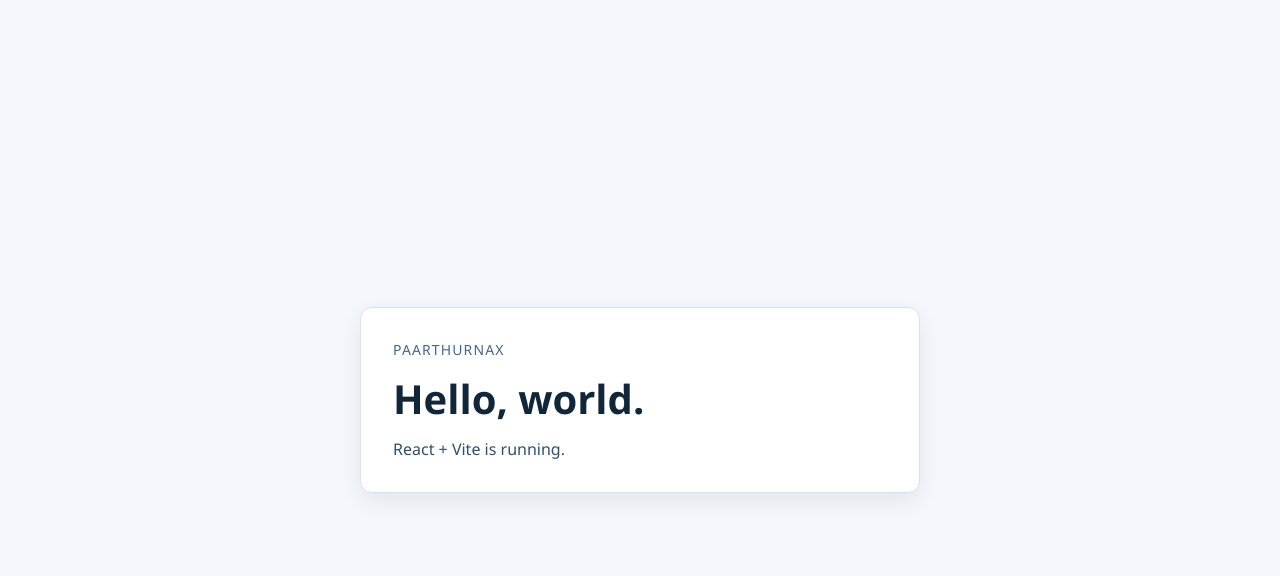
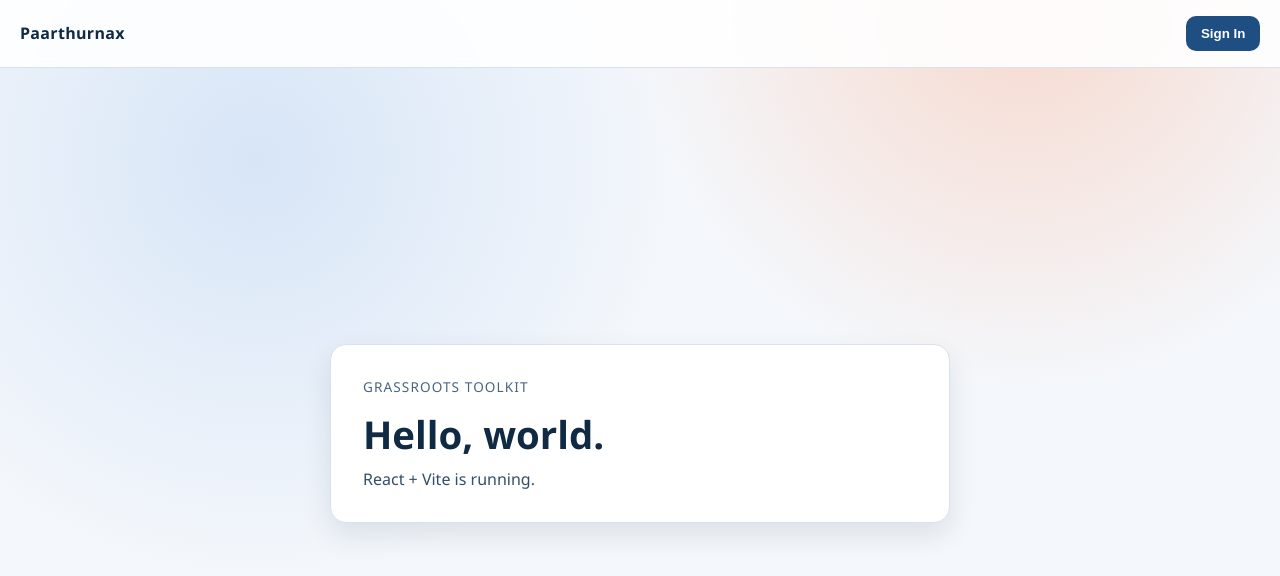
Before and after one commit to KevinUre/Paarthurnax, a React (Vite) app in the folder frontend/: page / in a window 1280 px wide. Shown: the top 576 px of the page. Built offline with nearby package versions, Linux system fonts and the light colour scheme.

Commit message:
navbar and logout

```diff
--- a/frontend/src/App.jsx
+++ b/frontend/src/App.jsx
@@ -1,11 +1,197 @@
+import { useEffect, useMemo, useRef, useState } from "react";
+import { apiRequest, AUTH_TOKEN_KEY } from "./api.js";
+
 export default function App() {
+  const [user, setUser] = useState(null);
+  const [showUserMenu, setShowUserMenu] = useState(false);
+  const [showAuthModal, setShowAuthModal] = useState(false);
+  const [username, setUsername] = useState("");
+  const [password, setPassword] = useState("");
+  const [errorMessage, setErrorMessage] = useState("");
+  const [isSubmitting, setIsSubmitting] = useState(false);
+  const [isCheckingSession, setIsCheckingSession] = useState(true);
+  const userMenuRef = useRef(null);
+
+  useEffect(() => {
+    const storedToken = localStorage.getItem(AUTH_TOKEN_KEY);
+    if (!storedToken) {
+      setIsCheckingSession(false);
+      return;
+    }
+
+    apiRequest("/auth/me", {
+      headers: { Authorization: `Bearer ${storedToken}` },
+    })
+      .then((result) => {
+        setUser(result.user);
+      })
+      .catch(() => {
+        localStorage.removeItem(AUTH_TOKEN_KEY);
+      })
+      .finally(() => {
+        setIsCheckingSession(false);
+      });
+  }, []);
+
+  useEffect(() => {
+    function handleOutsideClick(event) {
+      if (!showUserMenu) {
+        return;
+      }
+
+      if (userMenuRef.current && !userMenuRef.current.contains(event.target)) {
+        setShowUserMenu(false);
+      }
+    }
+
+    document.addEventListener("mousedown", handleOutsideClick);
+    return () => document.removeEventListener("mousedown", handleOutsideClick);
+  }, [showUserMenu]);
+
+  const authDisabled = useMemo(
+    () => isSubmitting || !username.trim() || !password,
+    [isSubmitting, username, password]
+  );
+
+  async function signIn() {
+    setIsSubmitting(true);
+    setErrorMessage("");
+
+    try {
+      const result = await apiRequest("/auth/signin", {
+        method: "POST",
+        headers: { "Content-Type": "application/json" },
+        body: JSON.stringify({
+          username: username.trim(),
+          password,
+        }),
+      });
+
+      localStorage.setItem(AUTH_TOKEN_KEY, result.token);
+      setUser(result.user);
+      setShowAuthModal(false);
+      setPassword("");
+    } catch (error) {
+      setErrorMessage(error.message);
+    } finally {
+      setIsSubmitting(false);
+    }
+  }
+
+  async function signUp() {
+    setIsSubmitting(true);
+    setErrorMessage("");
+
+    try {
+      await apiRequest("/auth/signup", {
+        method: "POST",
+        headers: { "Content-Type": "application/json" },
+        body: JSON.stringify({
+          username: username.trim(),
+          password,
+        }),
+      });
+
+      await signIn();
+    } catch (error) {
+      setErrorMessage(error.message);
+      setIsSubmitting(false);
+    }
+  }
+
+  function openAuthModal() {
+    setErrorMessage("");
+    setShowAuthModal(true);
+  }
+
+  function logout() {
+    localStorage.removeItem(AUTH_TOKEN_KEY);
+    setUser(null);
+    setShowUserMenu(false);
+    setUsername("");
+    setPassword("");
+    setErrorMessage("");
+  }
+
   return (
-    <main className="page">
-      <section className="card">
-        <p className="eyebrow">Paarthurnax</p>
+    <main className="app-shell">
+      <nav className="navbar">
+        <a className="brand" href="/">
+          Paarthurnax
+        </a>
+        <div className="nav-actions">
+          {isCheckingSession ? null : user ? (
+            <div className="user-menu-wrap" ref={userMenuRef}>
+              <button
+                className="user-pill"
+                type="button"
+                onClick={() => setShowUserMenu((current) => !current)}
+              >
+                {user.username}
+              </button>
+              {showUserMenu ? (
+                <div className="user-menu" role="menu">
+                  <button className="user-menu-item" type="button" onClick={logout}>
+                    Log Out
+                  </button>
+                </div>
+              ) : null}
+            </div>
+          ) : (
+            <button className="button button-primary" type="button" onClick={openAuthModal}>
+              Sign In
+            </button>
+          )}
+        </div>
+      </nav>
+
+      <section className="hero">
+        <p className="eyebrow">Grassroots Toolkit</p>
         <h1>Hello, world.</h1>
         <p>React + Vite is running.</p>
       </section>
+
+      {showAuthModal ? (
+        <div className="modal-backdrop" role="presentation" onClick={() => setShowAuthModal(false)}>
+          <div
+            className="modal"
+            role="dialog"
+            aria-modal="true"
+            aria-label="Sign in or sign up"
+            onClick={(event) => event.stopPropagation()}
+          >
+            <h2>Welcome back</h2>
+            <label className="field">
+              <span>Username</span>
+              <input
+                autoFocus
+                type="text"
+                value={username}
+                onChange={(event) => setUsername(event.target.value)}
+                placeholder="yourname"
+              />
+            </label>
+            <label className="field">
+              <span>Password</span>
+              <input
+                type="password"
+                value={password}
+                onChange={(event) => setPassword(event.target.value)}
+                placeholder="password"
+              />
+            </label>
+            {errorMessage ? <p className="error">{errorMessage}</p> : null}
+            <div className="button-row">
+              <button className="button button-secondary" type="button" onClick={signUp} disabled={authDisabled}>
+                Sign Up
+              </button>
+              <button className="button button-primary" type="button" onClick={signIn} disabled={authDisabled}>
+                Sign In
+              </button>
+            </div>
+          </div>
+        </div>
+      ) : null}
     </main>
   );
 }
--- /dev/null
+++ b/frontend/src/api.js
@@ -0,0 +1,18 @@
+export const API_BASE_URL =
+  import.meta.env.API_BASE_URL?.replace(/\/$/, "") || "http://localhost:3000";
+
+export const AUTH_TOKEN_KEY = "paarthurnax_auth_token";
+
+export async function apiRequest(path, options = {}) {
+  const response = await fetch(`${API_BASE_URL}${path}`, options);
+  const contentType = response.headers.get("content-type") || "";
+  const isJson = contentType.includes("application/json");
+  const payload = isJson ? await response.json() : null;
+
+  if (!response.ok) {
+    const message = payload?.error || `Request failed with ${response.status}`;
+    throw new Error(message);
+  }
+
+  return payload;
+}
--- a/frontend/src/styles.css
+++ b/frontend/src/styles.css
@@ -10,38 +10,191 @@
 
 body {
   margin: 0;
+  background:
+    radial-gradient(circle at 20% 20%, #d7e5f7 0%, transparent 35%),
+    radial-gradient(circle at 80% 0%, #f7d9ce 0%, transparent 30%),
+    #f4f7fb;
 }
 
-.page {
+.app-shell {
   min-height: 100vh;
-  display: grid;
-  place-items: center;
-  padding: 2rem;
+  display: flex;
+  flex-direction: column;
 }
 
-.card {
-  width: min(560px, 100%);
+.navbar {
+  display: flex;
+  justify-content: space-between;
+  align-items: center;
+  padding: 1rem 1.25rem;
+  border-bottom: 1px solid #d9e2ec;
+  background: rgba(255, 255, 255, 0.88);
+  backdrop-filter: blur(6px);
+}
+
+.brand {
+  color: #102a43;
+  text-decoration: none;
+  font-weight: 700;
+  letter-spacing: 0.02em;
+}
+
+.nav-actions {
+  display: flex;
+  align-items: center;
+  gap: 0.75rem;
+}
+
+.hero {
+  margin: auto;
+  width: min(620px, 100%);
   background: white;
   border: 1px solid #d9e2ec;
-  border-radius: 12px;
+  border-radius: 16px;
   padding: 2rem;
-  box-shadow: 0 8px 24px rgba(18, 38, 58, 0.08);
+  box-shadow: 0 12px 28px rgba(18, 38, 58, 0.1);
 }
 
 .eyebrow {
   margin: 0 0 0.75rem;
   color: #486581;
-  font-size: 0.875rem;
+  font-size: 0.85rem;
   letter-spacing: 0.08em;
   text-transform: uppercase;
 }
 
 h1 {
-  margin: 0 0 0.75rem;
-  font-size: clamp(1.75rem, 5vw, 2.5rem);
+  margin: 0 0 0.5rem;
+  color: #102a43;
+  font-size: clamp(1.75rem, 4.5vw, 2.4rem);
 }
 
 p {
   margin: 0;
   color: #334e68;
 }
+
+.user-pill {
+  border: 0;
+  padding: 0.45rem 0.8rem;
+  border-radius: 999px;
+  font-size: 0.9rem;
+  background: #e6f0ff;
+  color: #102a43;
+  font-weight: 600;
+  cursor: pointer;
+}
+
+.user-menu-wrap {
+  position: relative;
+}
+
+.user-menu {
+  position: absolute;
+  right: 0;
+  top: calc(100% + 0.45rem);
+  min-width: 140px;
+  background: #fff;
+  border: 1px solid #d9e2ec;
+  border-radius: 10px;
+  box-shadow: 0 12px 24px rgba(16, 42, 67, 0.14);
+  padding: 0.25rem;
+}
+
+.user-menu-item {
+  width: 100%;
+  text-align: left;
+  border: 0;
+  background: transparent;
+  color: #243b53;
+  border-radius: 8px;
+  padding: 0.45rem 0.55rem;
+  cursor: pointer;
+}
+
+.user-menu-item:hover {
+  background: #f0f4f8;
+}
+
+.button {
+  border: 1px solid transparent;
+  border-radius: 10px;
+  padding: 0.55rem 0.85rem;
+  font-weight: 600;
+  cursor: pointer;
+}
+
+.button:disabled {
+  opacity: 0.6;
+  cursor: not-allowed;
+}
+
+.button-primary {
+  background: #1f4f82;
+  color: white;
+}
+
+.button-secondary {
+  background: #f0f4f8;
+  color: #243b53;
+  border-color: #d9e2ec;
+}
+
+.modal-backdrop {
+  position: fixed;
+  inset: 0;
+  display: grid;
+  place-items: center;
+  padding: 1rem;
+  background: rgba(16, 42, 67, 0.38);
+}
+
+.modal {
+  width: min(420px, 100%);
+  background: white;
+  border-radius: 14px;
+  border: 1px solid #d9e2ec;
+  box-shadow: 0 20px 44px rgba(16, 42, 67, 0.24);
+  padding: 1.25rem;
+}
+
+.modal h2 {
+  margin: 0 0 1rem;
+  color: #102a43;
+}
+
+.field {
+  display: flex;
+  flex-direction: column;
+  gap: 0.35rem;
+  margin-bottom: 0.8rem;
+}
+
+.field span {
+  font-size: 0.9rem;
+  color: #334e68;
+}
+
+.field input {
+  border: 1px solid #bcccdc;
+  border-radius: 8px;
+  padding: 0.55rem 0.65rem;
+  font-size: 1rem;
+}
+
+.error {
+  margin: 0.25rem 0 0.75rem;
+  color: #b42318;
+}
+
+.button-row {
+  display: flex;
+  justify-content: flex-end;
+  gap: 0.6rem;
+}
+
+@media (max-width: 640px) {
+  .hero {
+    margin: 1.5rem 1rem;
+  }
+}
```
Also changed, not shown: 1 other file (tests, documents, lock files or other folders).
